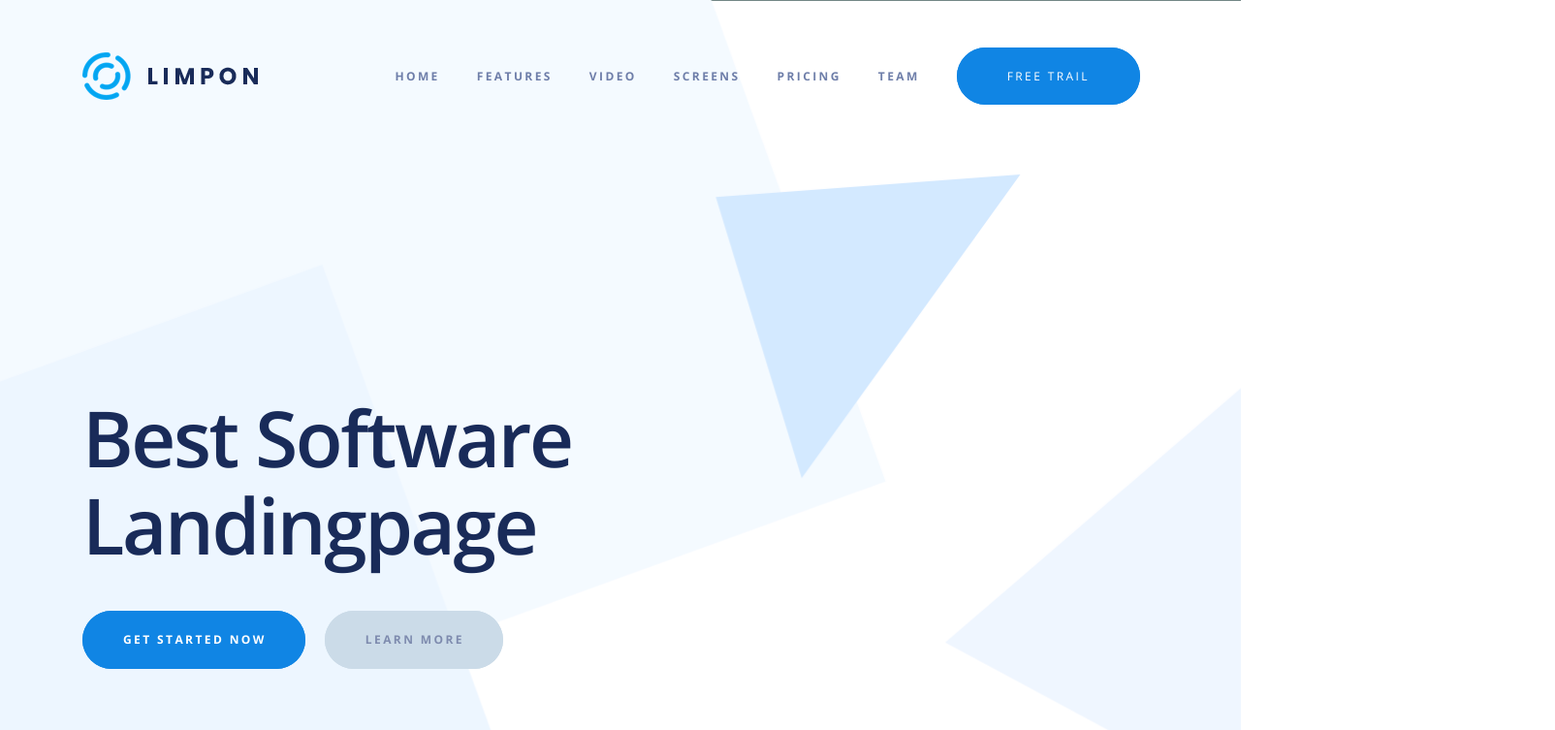
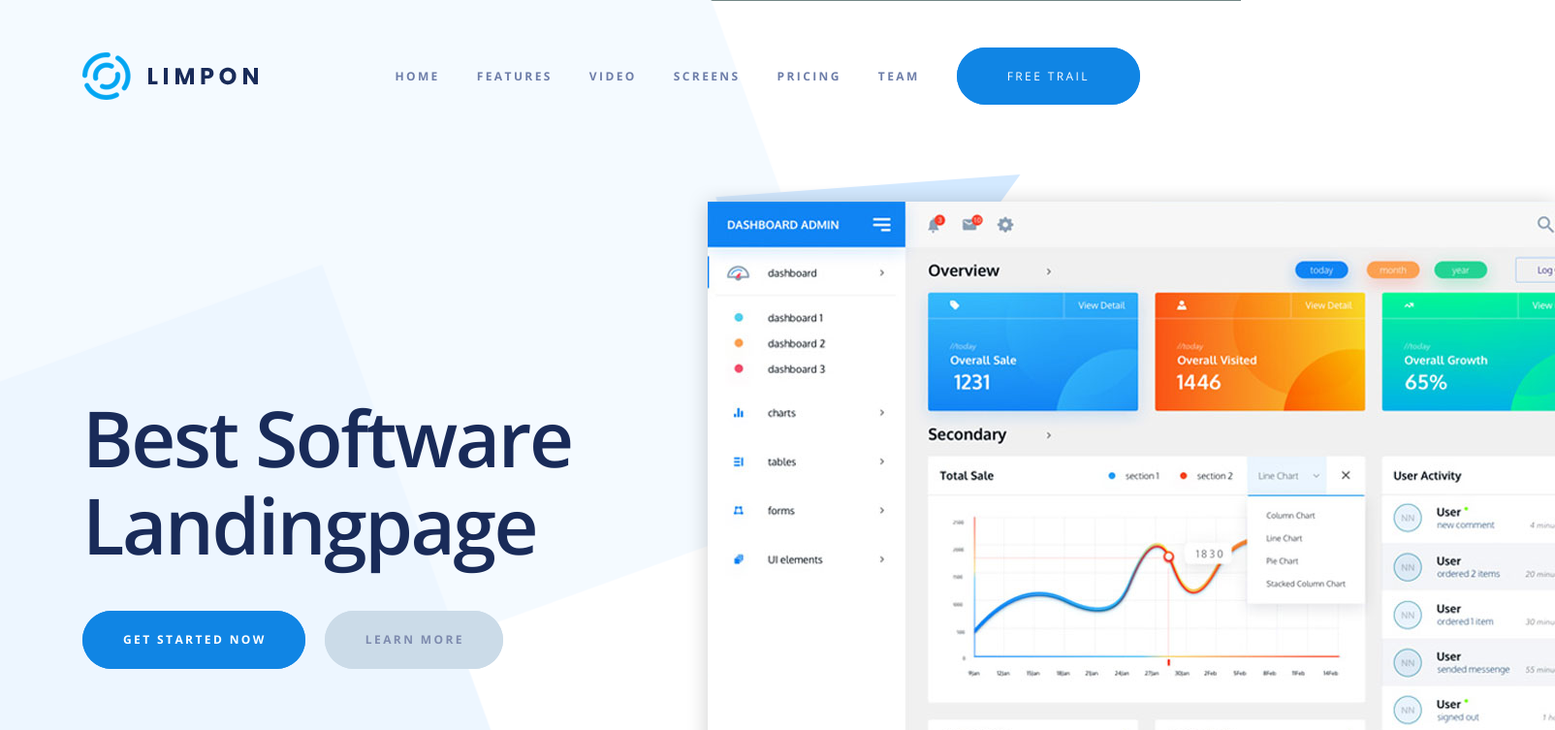
Before and after one commit to ChestikovAnton/Limpon, a plain HTML site: page index.html in a window 1280 px wide. Shown: the top 753 px of the page at 97% size, 1604 px wide, since content can reach past the window. Drawn offline with nearby package versions, Linux system fonts and the light colour scheme.

Commit message:
Add screen to pahe-header block

```diff
--- a/css/style.css
+++ b/css/style.css
@@ -101,7 +101,7 @@ h3 {
     margin: 0 auto;
 }
 
-/* -------------------- Blocks styles ------------------ */
+/* -------------------- Blocks .page-header ------------------ */
 
 .page-header {
     background-image: url(../img/header-bg.png);
@@ -109,6 +109,7 @@ h3 {
     background-size: cover;
     padding-top: 54px;
     padding-bottom: 337px;
+    position: relative;
 }
 
 .box-header {
@@ -116,6 +117,10 @@ h3 {
     justify-content: space-between;
     align-items: center;
     margin-bottom: 303px;
+}
+
+.box-after-header {
+    position: relative;
 }
 
 .logo {
@@ -157,6 +162,19 @@ h3 {
 .btn-group a + a {
     margin-left: 20px;
 }
+
+.header-screen {
+    display: block;
+    background-image: url(../img/header-screen.png);
+    background-repeat: no-repeat;
+    width: 895px;
+    height: 738px;
+    position: absolute;
+    right: -409px;
+    top: -215px;
+}
+
+/* -------------------- Block .page-company ------------------ */
 
 .page-company {
     background-color: #1e8ce6;
--- a/index.html
+++ b/index.html
@@ -37,13 +37,14 @@
                 <li><a href="#" class="btn-primary btn-free">free trail</a></li>
             </ul>
         </div>
-        <div class="wrap">
+        <div class="wrap box-after-header">
             <h1>Best Software Landingpage</h1>
             <div class="btn-group">
                 <a href="#" class="btn-primary">get started now</a>
                 <a href="#" class="btn-secondary">learn more</a>
             </div>
-        </div class="wrap">
+            <div class="header-screen"></div>
+        </div>
     </div>
     <div class="page-company">
         <ul class="list-company">
```
